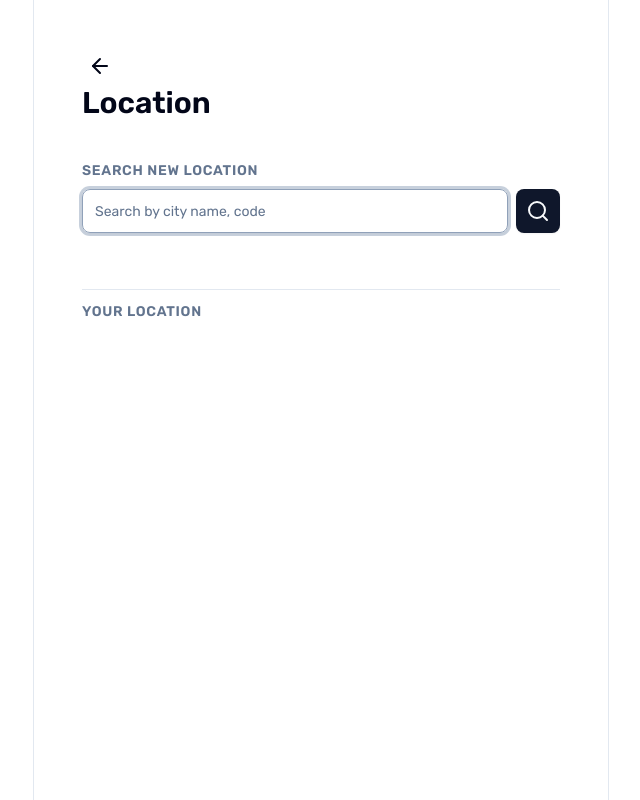
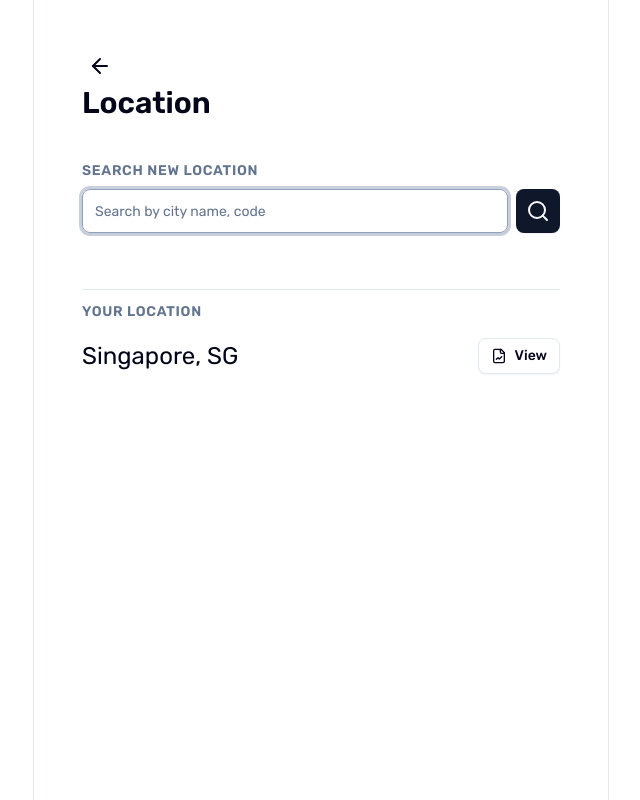
Before and after one commit to red8paw/interview-assignment, a Next.js app in the folder apps/weather-app/: page /search in a window 1280 px wide. Shown: the whole page, without its empty margins (319-959 px from the left). Built offline with nearby package versions, Linux system fonts and the light colour scheme.

Commit message:
feat(weather): location history

```diff
--- a/apps/weather-app/common/storage-key.ts
+++ b/apps/weather-app/common/storage-key.ts
@@ -1,3 +1,4 @@
 export enum StorageKey {
   SelectedLocation = 'SelectedLocation',
+  LocationHistory = 'LocationHistory',
 }
--- a/apps/weather-app/components/views/search-box.tsx
+++ b/apps/weather-app/components/views/search-box.tsx
@@ -1,6 +1,7 @@
 'use client'
 
-import { useRef, type FC } from 'react'
+import type { FormEventHandler, FC } from 'react'
+import { useRef } from 'react'
 import { useRouter } from 'next/navigation'
 
 import { SearchIcon, FileChartLineIcon } from 'lucide-react'
@@ -10,13 +11,14 @@ import { useSearchLocation } from '@/hooks/search-location'
 import type { GeoInfo } from '@/services/search-location'
 import { setSelectedLocation } from '@/helpers/location-storage'
 import { Input } from '@/components/ui/input'
+import { addHistory } from '@/helpers/history-storage'
 
 export const SearchBox: FC = () => {
   const router = useRouter()
   const inputRef = useRef<HTMLInputElement>(null)
   const { data, trigger, isMutating } = useSearchLocation()
 
-  const handleSubmit = (event: React.FormEvent<HTMLFormElement>) => {
+  const handleSubmit: FormEventHandler<HTMLFormElement> = event => {
     event.preventDefault()
 
     if (isMutating) return
@@ -27,8 +29,9 @@ export const SearchBox: FC = () => {
     void trigger(inputValue)
   }
 
-  const handleSelectLocation = (location: GeoInfo) => {
+  const handleSelectLocation = (location: GeoInfo): void => {
     setSelectedLocation(location)
+    addHistory(location)
     router.push('/')
   }
 
--- a/apps/weather-app/components/views/search-history.tsx
+++ b/apps/weather-app/components/views/search-history.tsx
@@ -1,12 +1,44 @@
 'use client'
 
 import type { FC } from 'react'
+import { useRouter } from 'next/navigation'
+import { FileChartLineIcon } from 'lucide-react'
 import { Subtitle } from '../base/subtitle'
+import { Button } from '@/components/ui/button'
+import { addHistory, getLocationHistory } from '@/helpers/history-storage'
+import { setSelectedLocation } from '@/helpers/location-storage'
+import type { GeoInfo } from '@/services/search-location'
 
 export const SearchHistory: FC = () => {
+  const router = useRouter()
+  const history = getLocationHistory()
+
+  const handleSelectLocation = (location: GeoInfo): void => {
+    setSelectedLocation(location)
+    addHistory(location)
+    router.push('/')
+  }
+
   return (
     <div className="mt-3">
       <Subtitle>your location</Subtitle>
+      <div className="mt-4 flex flex-col gap-4">
+        {history?.map(gl => (
+          <div key={`${gl.lat}${gl.lon}`} className="flex items-center gap-2">
+            <p className="text-2xl">{`${gl.name}, ${gl.state ? `${gl.state}, ` : ''} ${gl.country}`}</p>
+
+            <Button
+              variant="outline"
+              className="ml-auto"
+              onClick={() => {
+                handleSelectLocation(gl)
+              }}
+            >
+              <FileChartLineIcon /> View
+            </Button>
+          </div>
+        ))}
+      </div>
     </div>
   )
 }
--- /dev/null
+++ b/apps/weather-app/helpers/history-storage.ts
@@ -0,0 +1,30 @@
+import { DEFAULT_LOCATION } from './location-storage'
+import { StorageKey } from '@/common/storage-key'
+import type { GeoInfo } from '@/services/search-location'
+
+export const getLocationHistory = (): GeoInfo[] => {
+  try {
+    if (typeof window === 'undefined') return [DEFAULT_LOCATION]
+
+    const saved = localStorage.getItem(StorageKey.LocationHistory)
+    if (!saved) return [DEFAULT_LOCATION]
+
+    const parsed = JSON.parse(saved) as GeoInfo[]
+    if (!parsed) return [DEFAULT_LOCATION]
+
+    return parsed
+  } catch (error) {
+    console.warn('Error parsing search history from localStorage:', error)
+    return [DEFAULT_LOCATION]
+  }
+}
+
+export const addHistory = (newLocation: GeoInfo): void => {
+  if (typeof window === 'undefined') throw new Error('addHistory do NOT support server side')
+
+  const currentArr = getLocationHistory()
+  const dedupArr = currentArr.filter(gl => gl.lat !== newLocation.lat || gl.lon !== newLocation.lon)
+  const newArr = [newLocation, ...dedupArr]
+
+  localStorage.setItem(StorageKey.LocationHistory, JSON.stringify(newArr))
+}
--- a/apps/weather-app/helpers/location-storage.ts
+++ b/apps/weather-app/helpers/location-storage.ts
@@ -1,7 +1,7 @@
 import { StorageKey } from '@/common/storage-key'
 import type { GeoInfo } from '@/services/search-location'
 
-const DEFAULT_LOCATION: GeoInfo = {
+export const DEFAULT_LOCATION: GeoInfo = {
   name: 'Singapore',
   lat: 1.2899175,
   lon: 103.8519072,
@@ -28,8 +28,9 @@ export const getSelectedLocation = (): GeoInfo => {
   }
 }
 
-export const setSelectedLocation = (newLocation: GeoInfo) => {
-  if (typeof window === 'undefined') return
+export const setSelectedLocation = (newLocation: GeoInfo): void => {
+  if (typeof window === 'undefined')
+    throw new Error('setSelectedLocation do NOT support server side')
 
   localStorage.setItem(StorageKey.SelectedLocation, JSON.stringify(newLocation))
 }
```
